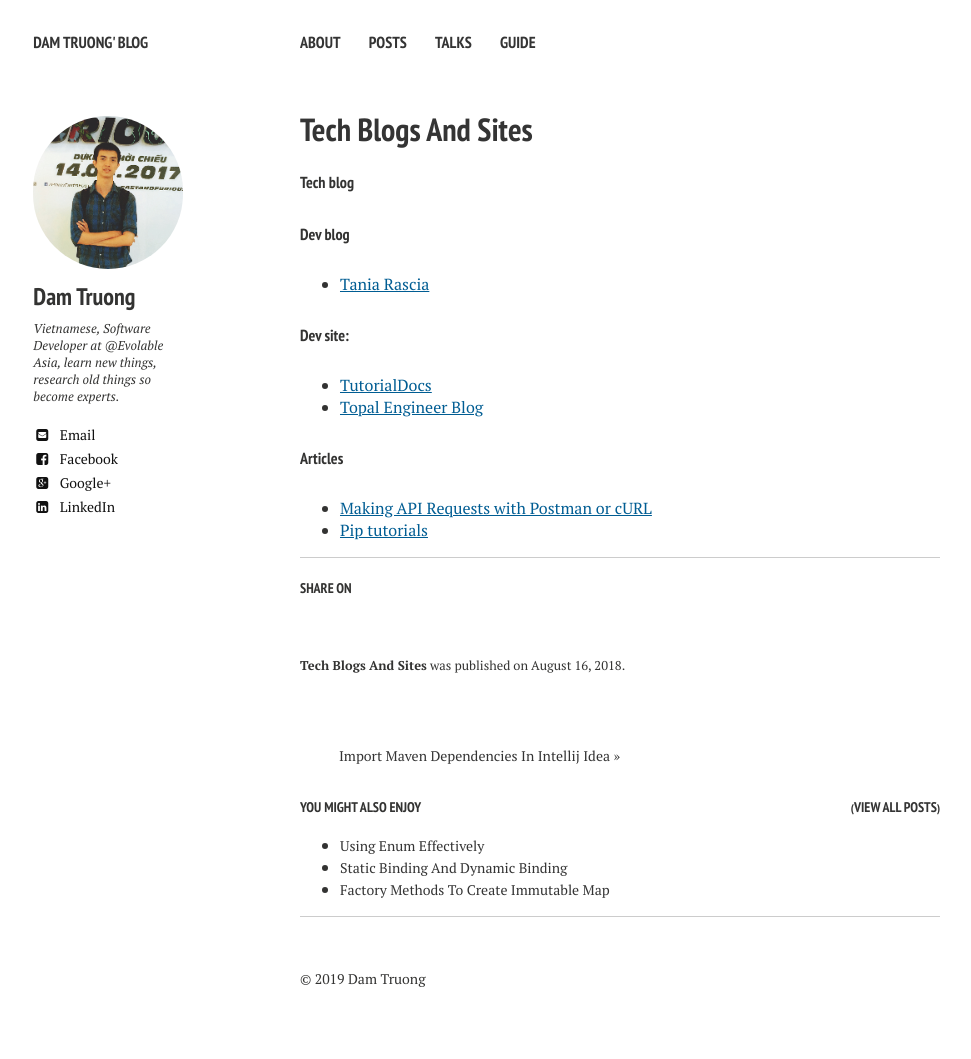
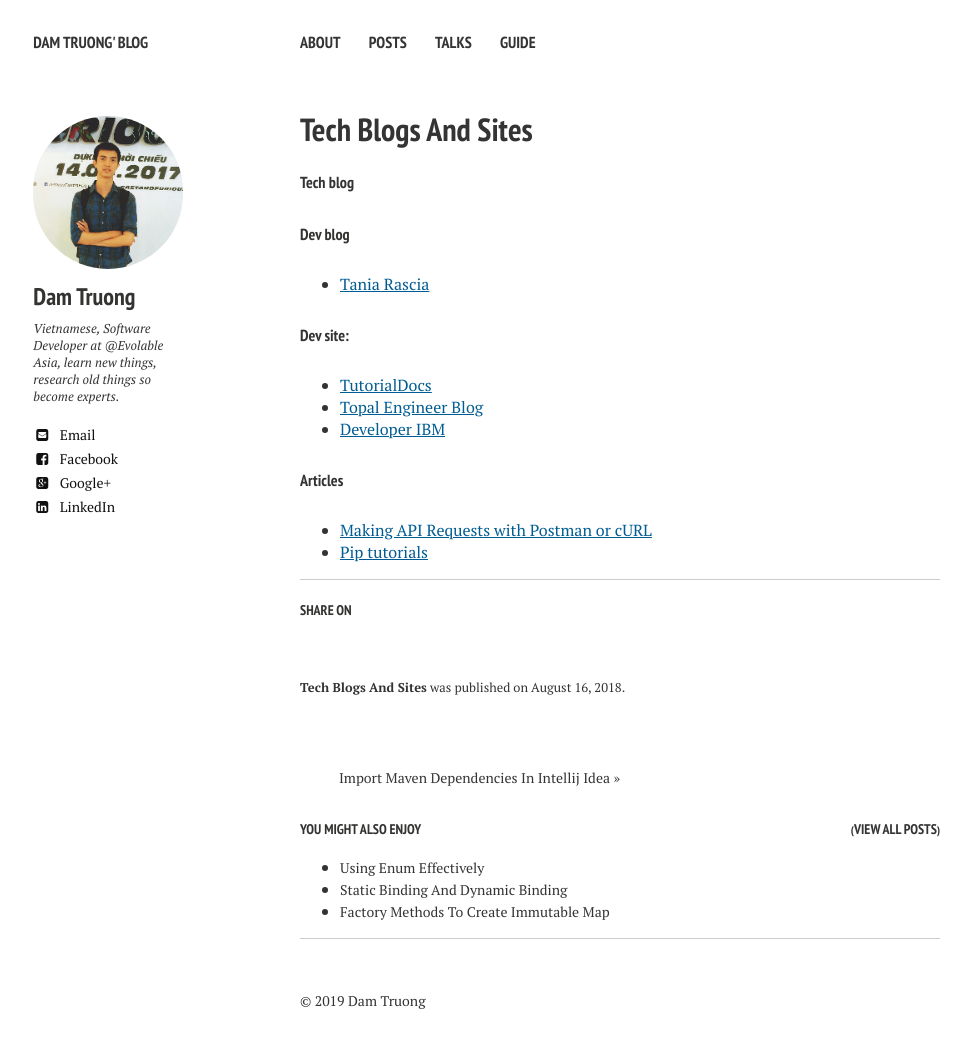
Before and after one commit to truongdam/truongdam.github.io, a Jekyll site: the page built from _posts/2018-08-16-tech-blogs-and-sites.md, in a window 1280 px wide. Shown: the whole page, without its empty margins (20-991 px from the left). Built offline with Jekyll 4.4.1, drawn with Linux system fonts in a browser that asks for light colours; nearby versions of some CDN libraries; our own code applies the rules of GitHub Pages for plain Markdown files; before the commit the page ends 1037 px from its top, so only the background shows below that.

Commit message:
Update 2018-08-16-tech-blogs-and-sites.md

```diff
--- a/_posts/2018-08-16-tech-blogs-and-sites.md
+++ b/_posts/2018-08-16-tech-blogs-and-sites.md
@@ -7,6 +7,7 @@
 ##### Dev site:
 - [TutorialDocs](https://www.tutorialdocs.com)
 - [Topal Engineer Blog](https://www.toptal.com/developers/blog)
+- [Developer IBM](https://developer.ibm.com/)
 
 
 
```
